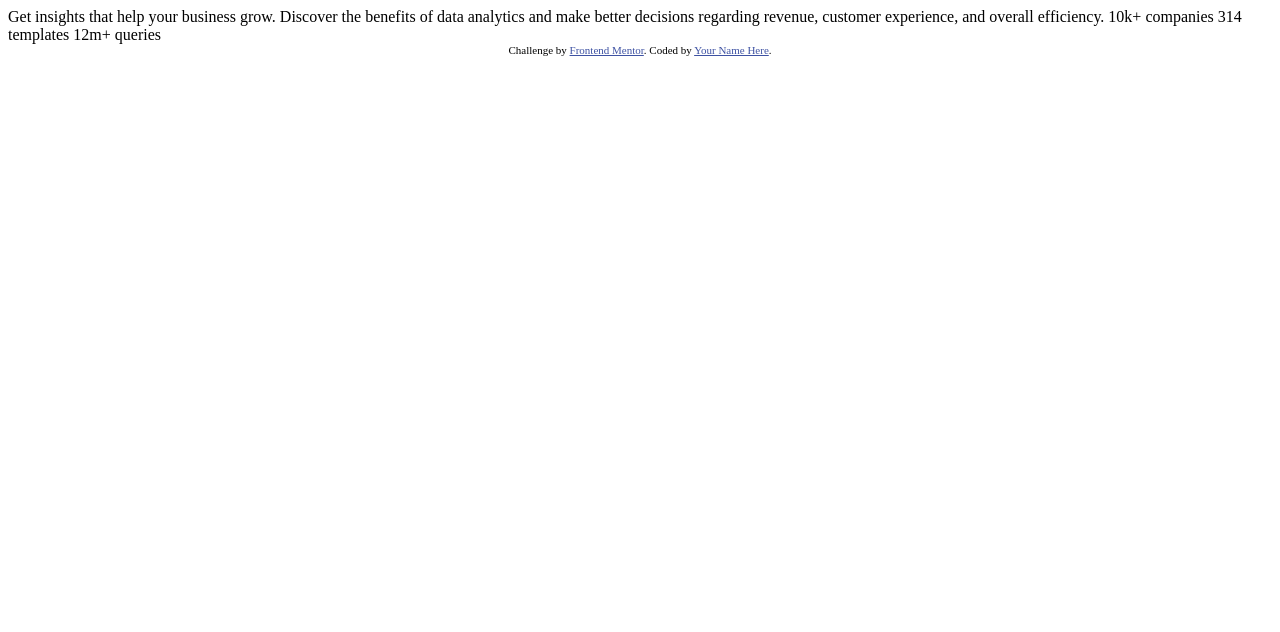
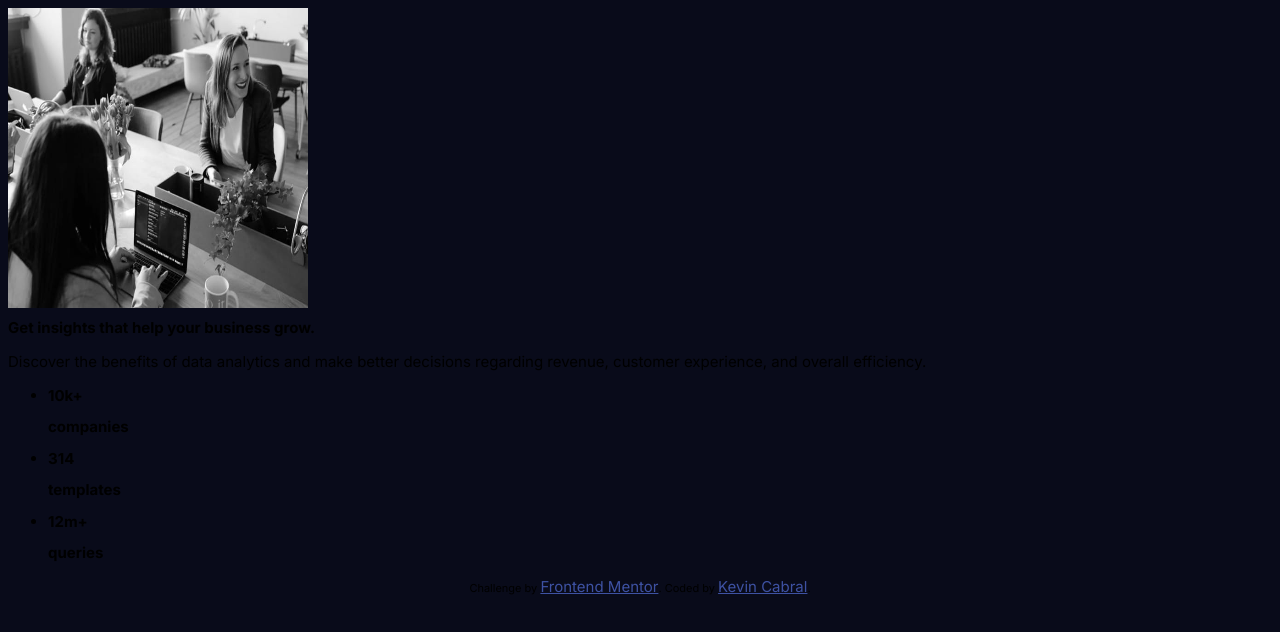
Before and after one commit to Kencral/stats-preview-card-component, a plain HTML site: page index.html in a window 1280 px wide. Drawn offline with Linux system fonts and the light colour scheme.

Commit message:
Add classes and main scss file

```diff
--- a/index.html
+++ b/index.html
@@ -3,31 +3,37 @@
 <head>
   <meta charset="UTF-8">
   <meta name="viewport" content="width=device-width, initial-scale=1.0"> <!-- displays site properly based on user's device -->
-
   <link rel="icon" type="image/png" sizes="32x32" href="./images/favicon-32x32.png">
-
   <title>Frontend Mentor | Stats preview card component</title>
-
-  <!-- Feel free to remove these styles or customise in your own stylesheet 👍 -->
-  <style>
-    .attribution { font-size: 11px; text-align: center; }
-    .attribution a { color: hsl(228, 45%, 44%); }
-  </style>
+  <link rel="stylesheet" href="main-styles.css" type="text/css">
 </head>
 <body>
-
-  Get insights that help your business grow.
-
-  Discover the benefits of data analytics and make better decisions regarding revenue, customer
-  experience, and overall efficiency.
-
-  10k+ companies
-  314 templates
-  12m+ queries
-
-  <div class="attribution">
-    Challenge by <a href="https://www.frontendmentor.io?ref=challenge" target="_blank">Frontend Mentor</a>.
-    Coded by <a href="#">Your Name Here</a>.
-  </div>
+  <main class="wrapper">
+    <div class="card-component">
+      <div class="img-container">
+        <img src="images/image-header-mobile.jpg" alt="#">
+      </div>
+      <h1 class="card-header">Get insights that help your business grow.</h1>
+      <p class="card-info">Discover the benefits of data analytics and make better decisions regarding revenue, customer experience, and overall efficiency.</p>
+      <ul class="card-stats">
+        <li class="card-stat">
+          <h1>10k+</h1>
+          <h2>companies</h2>
+        </li>
+        <li class="card-stat">
+          <h1>314</h1>
+          <h2>templates</h2>
+        </li>
+        <li class="card-stat">
+          <h1>12m+</h1>
+          <h2>queries<h2>
+        </li>
+      </ul>
+    </div>
+    <div class="attribution">
+      Challenge by <a href="https://www.frontendmentor.io?ref=challenge" target="_blank">Frontend Mentor</a>.
+      Coded by <a href="https://github.com/Kencral">Kevin Cabral</a>.
+    </div>
+  </main>
 </body>
 </html>
--- /dev/null
+++ b/main-styles.scss
@@ -0,0 +1,30 @@
+@import url('https://fonts.googleapis.com/css2?family=Inter:wght@400;700&family=Lexend+Deca&display=swap');
+/*
+font-family: 'Inter', sans-serif;
+font-family: 'Lexend Deca',sans-serif;
+*/
+.attribution {
+  font-size: 11px;
+  text-align: center;
+}
+.attribution a {
+  color: hsl(228, 45%, 44%);
+}
+
+* {
+  font-family: 'Inter', sans-serif;
+  font-size: 15px;
+}
+
+body {
+  background: hsl(233, 47%, 7%);
+}
+
+.img-container {
+  width:300px;
+  height:300px;
+  img {
+    width: 100%;
+    height: 100%;
+  }
+}
```
Also changed, not shown: main-styles.css (added), 1 other file.
